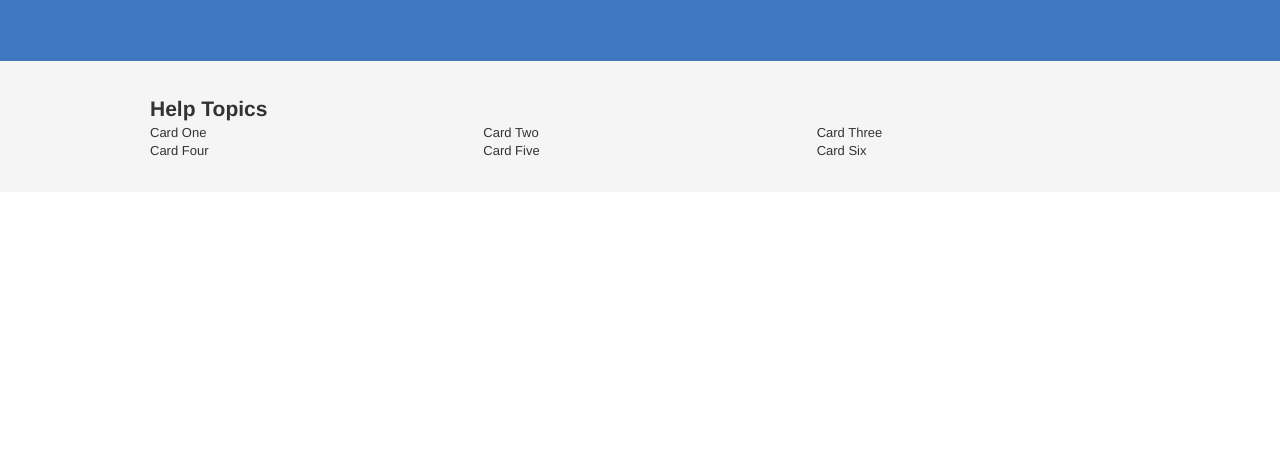
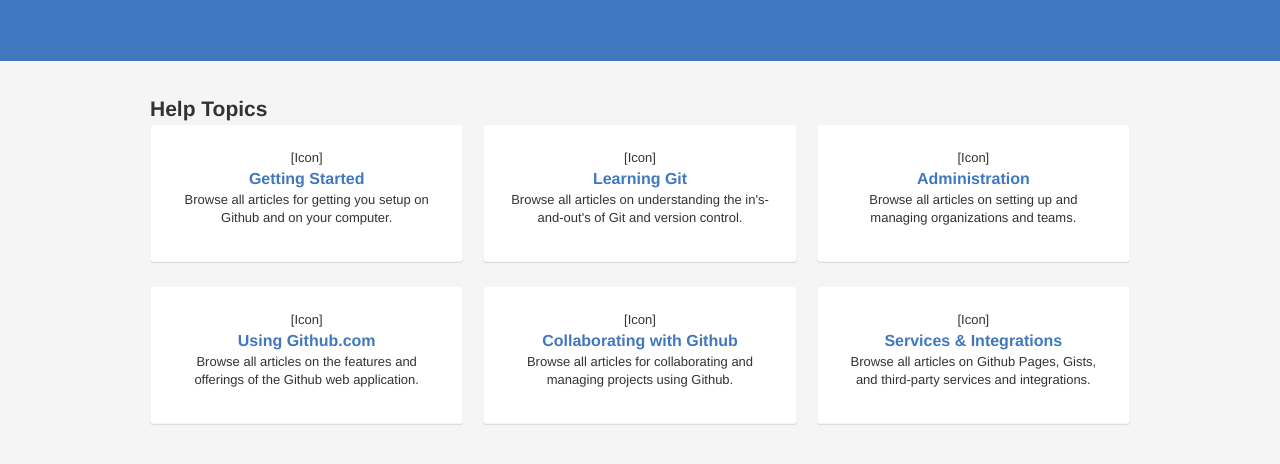
Before and after one commit to itsjustmath/github-project, a website: page index.html in a window 1280 px wide. Shown: the part 260-724 px from the top of the page. Drawn offline with Linux system fonts and the light colour scheme.

Commit message:
updating content in categories section

```diff
--- a/index.html
+++ b/index.html
@@ -33,12 +33,60 @@
     <div class="container">
       <h2>Help Topics</h2>
       <div class="columns">
-        <div class="one-third column card">Card One</div>
-        <div class="one-third column card">Card Two</div>
-        <div class="one-third column card">Card Three</div>
-        <div class="one-third column card">Card Four</div>
-        <div class="one-third column card">Card Five</div>
-        <div class="one-third column card">Card Six</div>
+        <div class="one-third column">
+          <div class="card">
+            <div class="card-body u-textAlign--center">
+              [Icon]
+              <h3><a href="">Getting Started</a></h3>
+              <p>Browse all articles for getting you setup on Github and on your computer.</p>
+            </div>
+          </div>
+        </div>
+        <div class="one-third column">
+          <div class="card">
+              <div class="card-body u-textAlign--center">
+                [Icon]
+                <h3><a href="">Learning Git</a></h3>
+                <p>Browse all articles on understanding the in's-and-out's of Git and version control.</p>
+              </div>
+          </div>
+        </div>
+        <div class="one-third column">
+          <div class="card">
+              <div class="card-body u-textAlign--center">
+                [Icon]
+                <h3><a href="">Administration</a></h3>
+                <p>Browse all articles on setting up and managing organizations and teams.</p>
+              </div>
+          </div>
+        </div>
+        <div class="one-third column">
+          <div class="card">
+              <div class="card-body u-textAlign--center">
+                [Icon]
+                <h3><a href="">Using Github.com</a></h3>
+                <p>Browse all articles on the features and offerings of the Github web application.</p>
+              </div>
+          </div>
+        </div>
+        <div class="one-third column">
+          <div class="card">
+              <div class="card-body u-textAlign--center">
+                [Icon]
+                <h3><a href="">Collaborating with Github</a></h3>
+                <p>Browse all articles for collaborating and managing projects using Github.</p>
+              </div>
+          </div>
+        </div>
+        <div class="one-third column">
+          <div class="card">
+              <div class="card-body u-textAlign--center">
+                [Icon]
+                <h3><a href="">Services &amp; Integrations</a></h3>
+                <p>Browse all articles on Github Pages, Gists, and third-party services and integrations.</p>
+              </div>
+          </div>
+        </div>
       </div>
     </div>
   </section>
--- a/sass/base/variables.scss
+++ b/sass/base/variables.scss
@@ -10,7 +10,8 @@
 $color-white: #fff;
 $color-wild-sand: #f5f5f5;
 $color-blue-indigo: #4078C0;
-
+$color-grey-mako: #3C4146;
+$color-black: #000;
 
 
 // -------------------------
--- a/sass/components/cards.scss
+++ b/sass/components/cards.scss
@@ -0,0 +1,25 @@
+
+// --------------------------------------------------------
+// Cards
+// --------------------------------------------------------
+
+.card {
+  background: $color-white;
+  border: 1px solid $color-wild-sand;
+  box-shadow: 0 1px 1px 0 rgba($color-black, .1);
+  border-radius: 3px;
+  padding: 1.5rem;
+  margin-bottom: 1.5rem;
+  transition: box-shadow border .3s;
+  max-height: 138px; // temporary value
+
+  &:hover {
+    cursor: pointer;
+    border: 1px solid darken($color-wild-sand, .1);
+    box-shadow: 0 1px 1px 0 rgba($color-black, .2);
+  }
+
+  p {
+    color: $color-grey-mako;
+  }
+}
--- a/sass/index.scss
+++ b/sass/index.scss
@@ -17,3 +17,4 @@
 // Components
 @import "components/masthead";
 @import "components/jumbotron";
+@import "components/cards";
```
Also changed, not shown: build/index.css.
